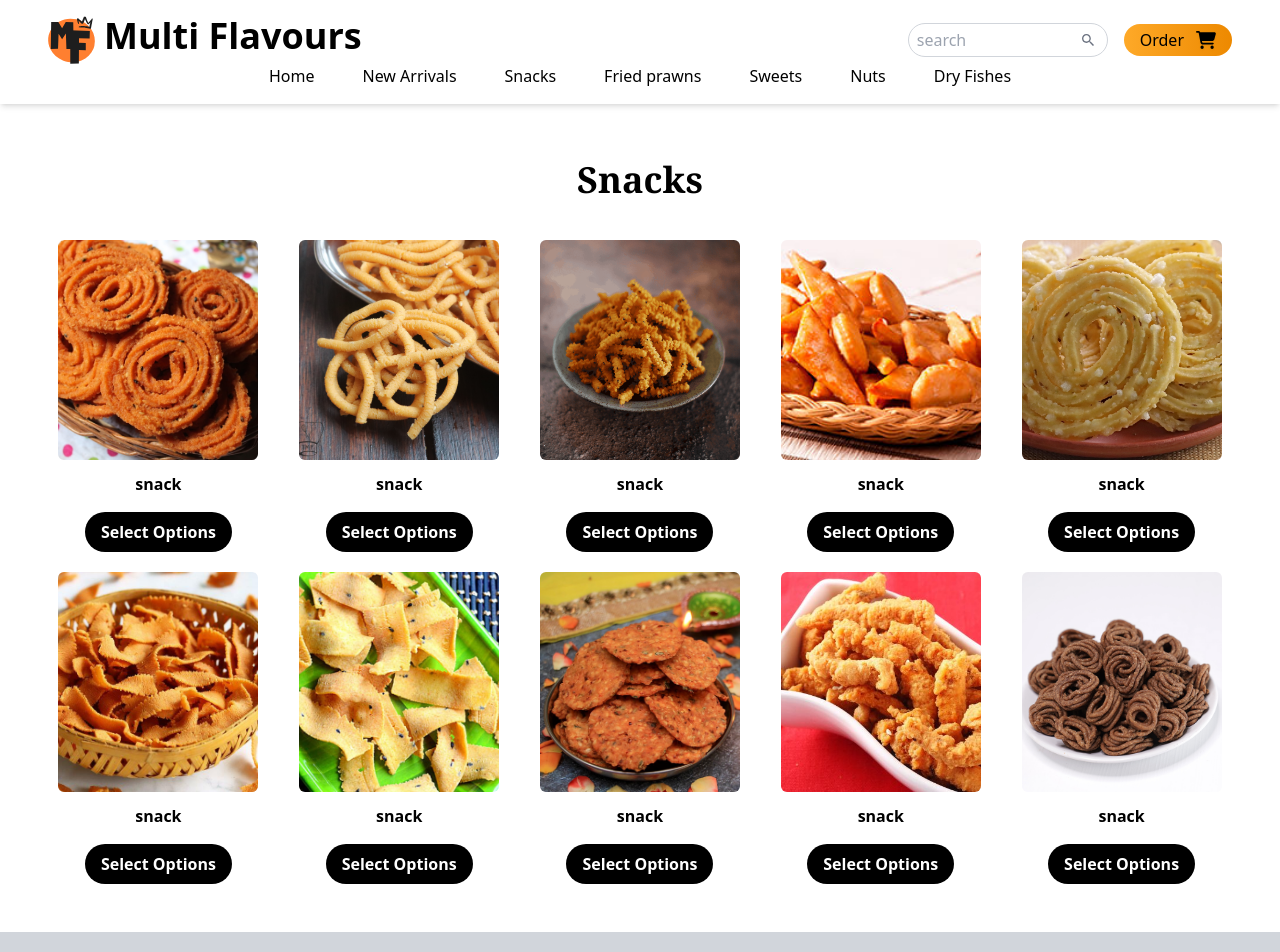
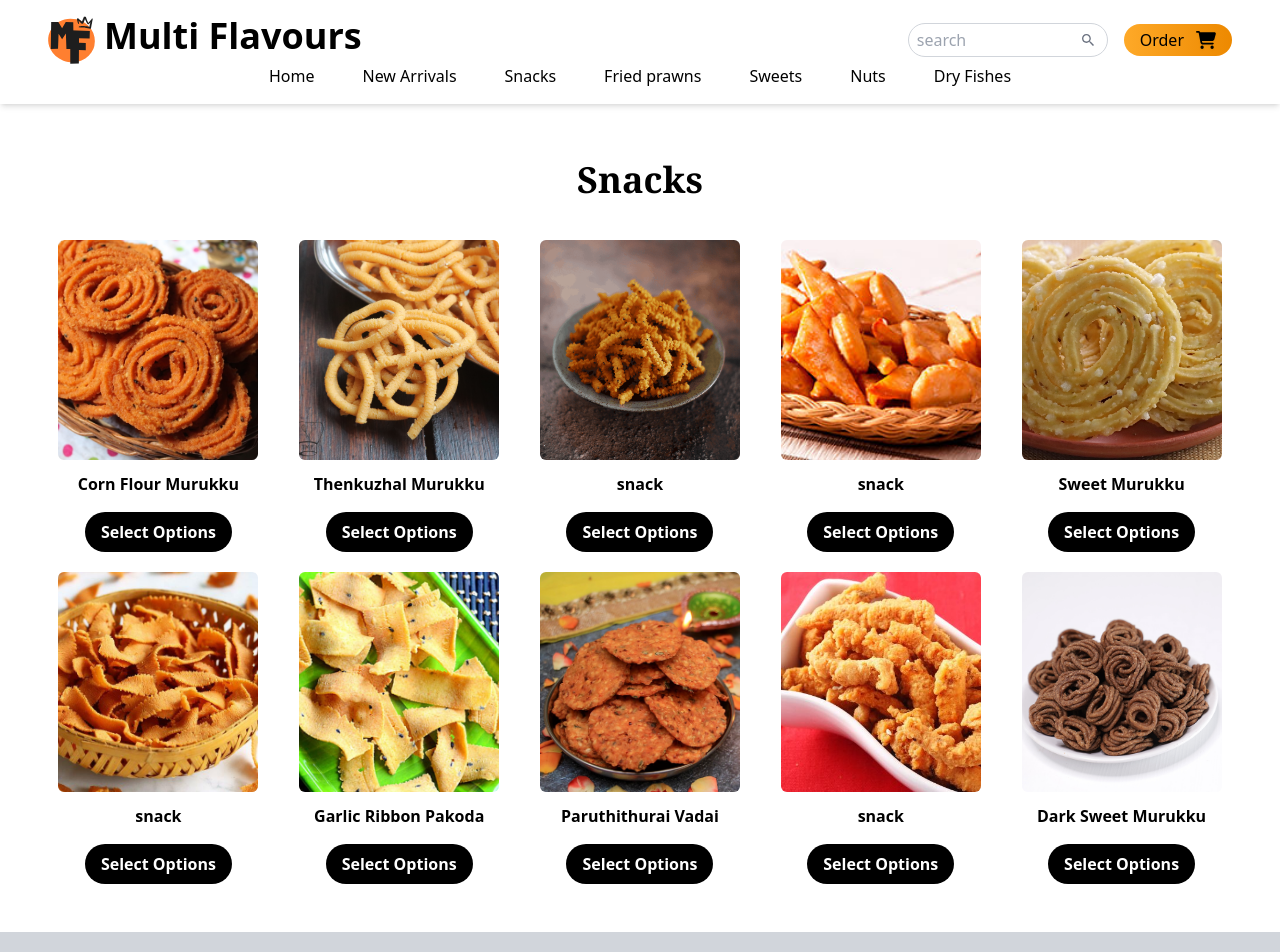
Before and after one commit to MenalinR/multiflavors, a React (Vite) app: page /Snacks in a window 1280 px wide. Shown: the top 952 px of the page. Built offline with nearby package versions, Linux system fonts and the light colour scheme.

Commit message:
updated snacks names

```diff
--- a/src/Pages/Snacks.jsx
+++ b/src/Pages/Snacks.jsx
@@ -14,14 +14,14 @@ const SnacksData = [
   {
     id: 1,
     img: snk1,
-    title:"snack",
+    title:"Corn Flour Murukku",
 
 
   },
   {
     id: 2,
     img: snk2,
-    title:"snack"
+    title:"Thenkuzhal Murukku"
 
   },
   {
@@ -39,7 +39,7 @@ const SnacksData = [
   {
     id: 5,
     img: snk5,
-    title:"snack"
+    title:"Sweet Murukku"
 
   },
   {
@@ -51,13 +51,13 @@ const SnacksData = [
   {
     id: 7,
     img: snk7,
-    title:"snack"
+    title:"Garlic Ribbon Pakoda"
 
   },
   {
     id: 8,
     img: snk8,
-    title:"snack"
+    title:"Paruthithurai Vadai"
 
   },
   {
@@ -69,7 +69,7 @@ const SnacksData = [
   {
     id: 10,
     img: snk10,
-    title:"snack"
+    title:"Dark Sweet Murukku"
 
   },
 ]
```
